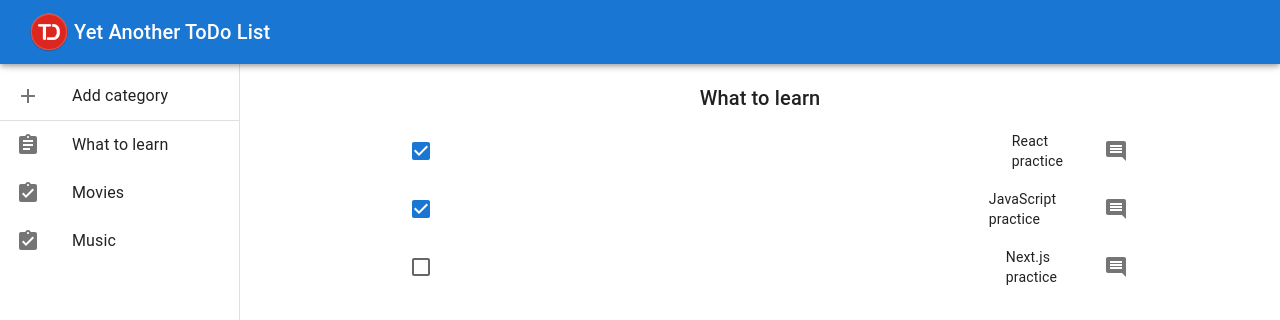
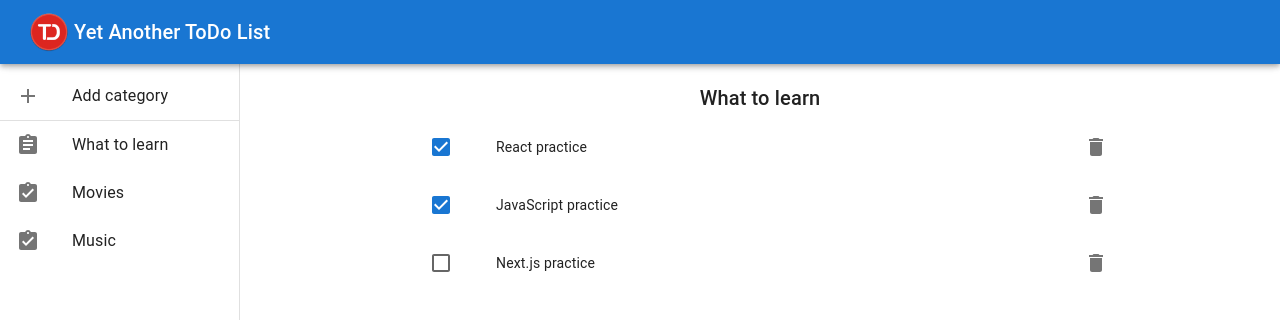
Before and after one commit to MadNomad/react-ts-todo, a React (Create React App) app: page / in a window 1280 px wide. Both pictures are taken after a click on the item "What to learn". Shown: the top 320 px of the page. Built offline with nearby package versions, Linux system fonts and the light colour scheme.

Commit message:
Fix ToDo List layout, delete todo item button added

```diff
--- a/src/components/TodoListItems.tsx
+++ b/src/components/TodoListItems.tsx
@@ -1,7 +1,7 @@
 import { FC, useContext, useEffect, useState } from "react";
 import { DataContext } from "../context/DataContext";
 import { Checkbox, IconButton, List, ListItem, ListItemButton, ListItemText, Typography } from "@mui/material";
-import { Comment } from "@mui/icons-material";
+import { Delete } from "@mui/icons-material";
 import { AppDataType } from "../types/AppDataType";
 import { TodoItemType } from "../types/TodoItemType";
 interface Props {
@@ -18,19 +18,24 @@ const TodoListItems: FC<Props> = ({ selectedCategory }) => {
   const setCheckedRevert = (id: string, checked: boolean) => {
     currentCategoryData.todos.filter((item) => item.id === id)[0].isDone = !checked;
     setCurrentCategoryTodos(currentCategoryData.todos);
-    isCategoryAllDone();
+    updateAppData();
+  };
+
+  const deleteItem = (id: string) => {
+    currentCategoryData.todos = [...currentCategoryData.todos?.filter((item) => item.id !== id)];
     updateAppData();
   };
 
   const isCategoryAllDone = () => {
     let isCategoryDone: boolean = true;
-    currentCategoryTodos?.forEach((todo) => {
+    currentCategoryData.todos?.forEach((todo) => {
       if (!todo.isDone) isCategoryDone = false;
     });
     currentCategoryData.isAllDone = isCategoryDone;
   };
 
   const updateAppData = () => {
+    isCategoryAllDone();
     const newAppData: AppDataType[] = appData.map((category) =>
       category.id === currentCategoryId ? { ...currentCategoryData } : { ...category },
     );
@@ -48,14 +53,20 @@ const TodoListItems: FC<Props> = ({ selectedCategory }) => {
   return (
     <>
       <Typography variant="h6">{currentCategoryData.name}</Typography>
-      <List sx={{ width: "100%", maxWidth: 760, bgcolor: "background.paper" }}>
+      <List sx={{ width: "100%", maxWidth: 760, padding: "4px 20px", bgcolor: "background.paper" }}>
         {currentCategoryTodos?.map((item) => {
           return (
             <ListItem
               key={item.id}
               secondaryAction={
-                <IconButton edge="end" aria-label="comments">
-                  <Comment />
+                <IconButton
+                  edge="end"
+                  aria-label="delete"
+                  onClick={() => {
+                    deleteItem(item.id);
+                  }}
+                >
+                  <Delete />
                 </IconButton>
               }
               disablePadding
@@ -67,7 +78,7 @@ const TodoListItems: FC<Props> = ({ selectedCategory }) => {
                 }}
                 dense
               >
-                <ListItem>
+                <ListItem sx={{ width: "100%", maxWidth: 65, minWidth: 80 }}>
                   <Checkbox edge="start" checked={item.isDone} disableRipple />
                 </ListItem>
                 <ListItemText id={item.id} primary={item.text} />
```
